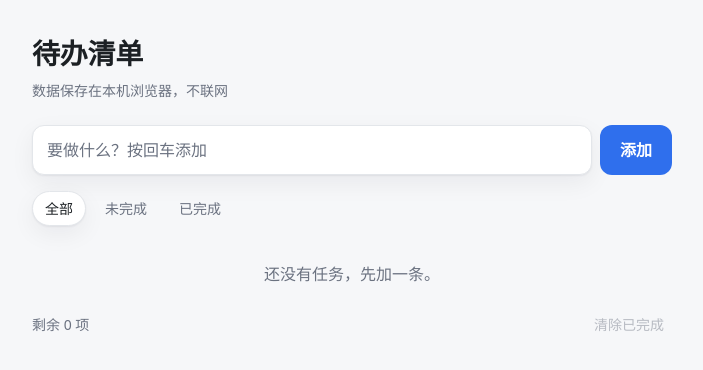
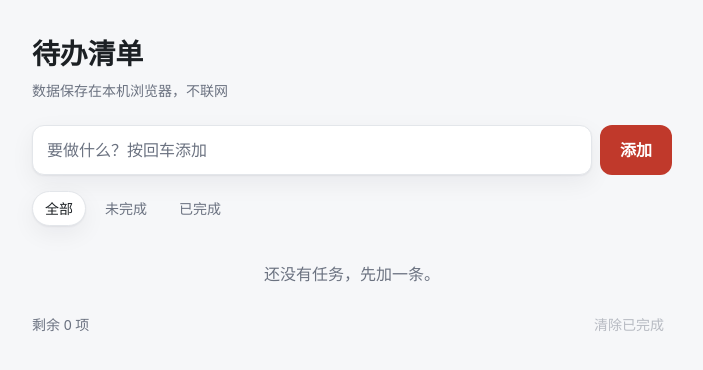
Before and after one commit to sillyBerg/sillyberg.github.com, a plain HTML site: page index.html in a window 1280 px wide. Shown: the whole page, without its empty margins (288-991 px from the left). Drawn offline with Linux system fonts and the light colour scheme.

Commit message:
Make todo Add button red

```diff
--- a/assets/style.css
+++ b/assets/style.css
@@ -81,7 +81,7 @@ body {
   padding: 12px 20px;
   border: 0;
   border-radius: var(--radius);
-  background: var(--accent);
+  background: var(--danger);
   color: var(--accent-text);
   font: inherit;
   font-weight: 600;
```
